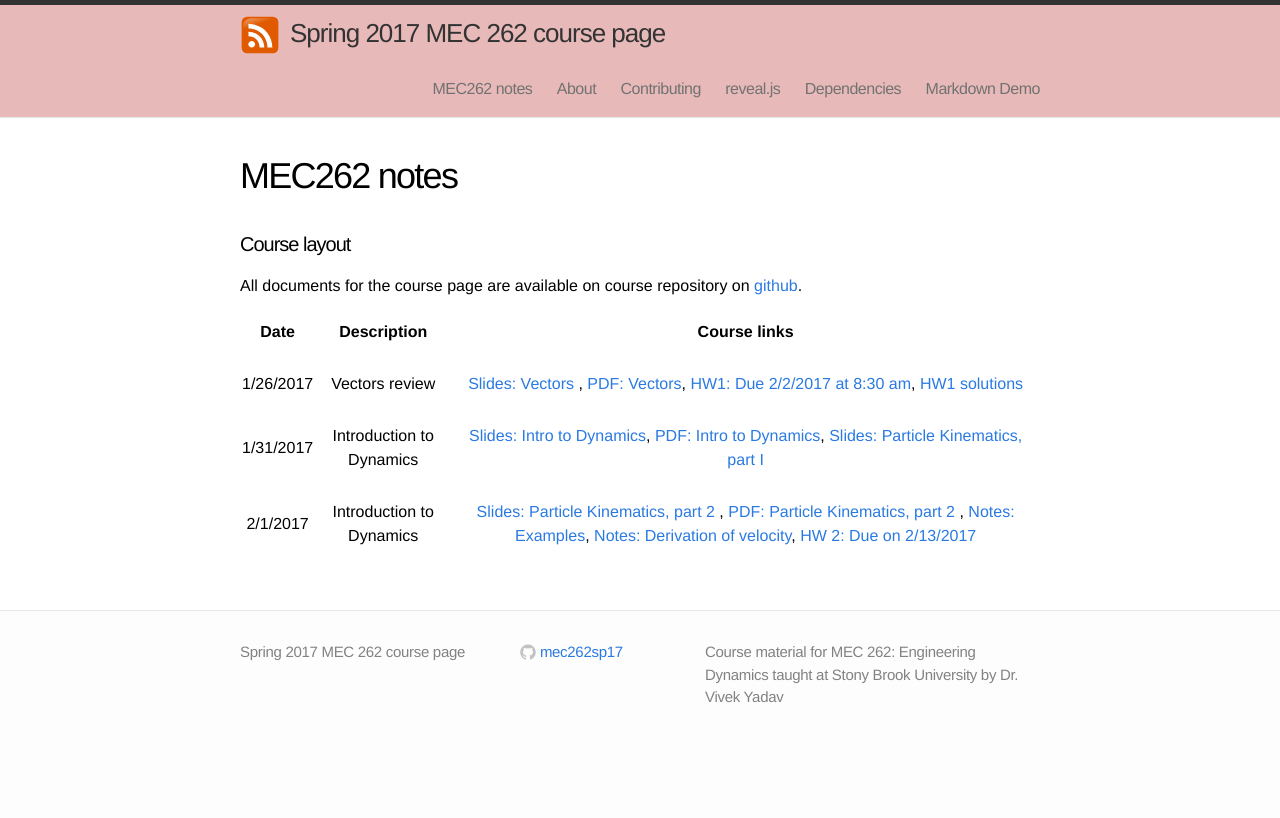
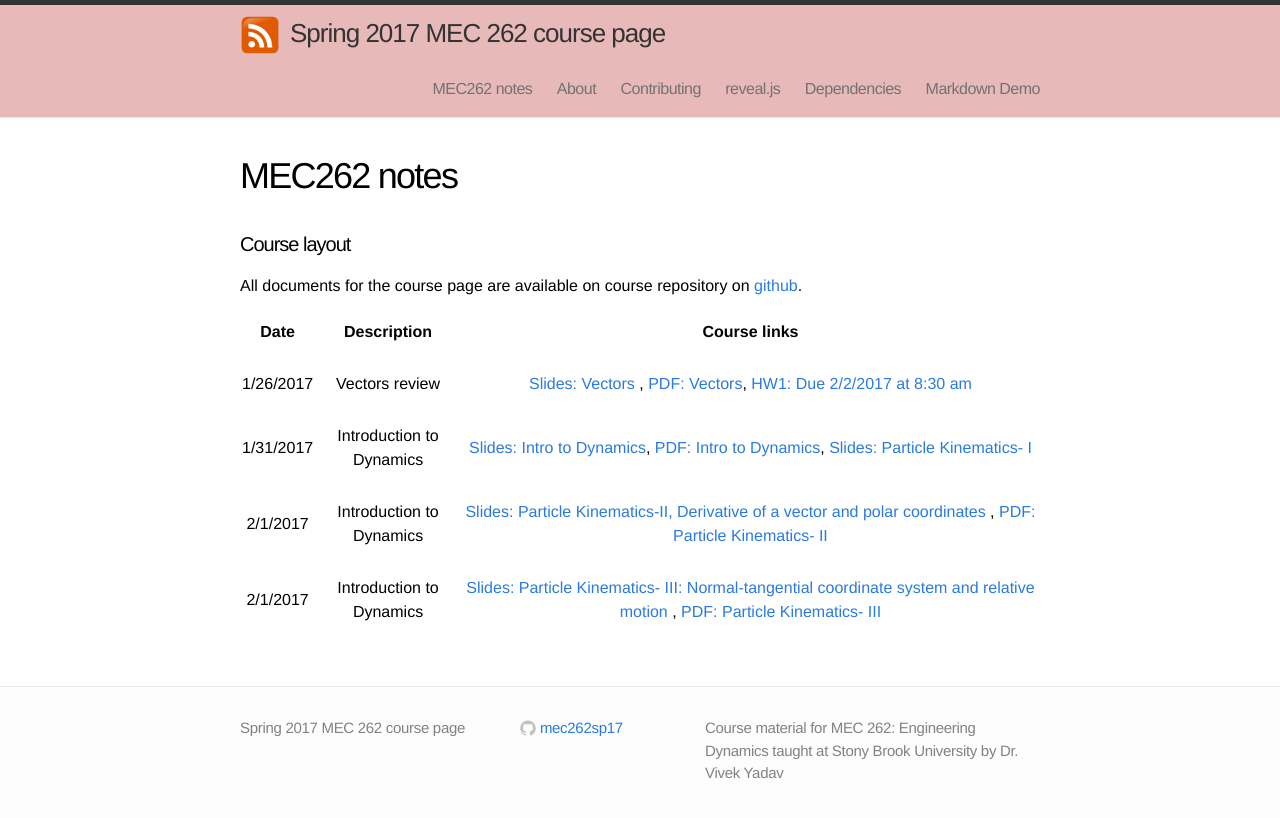
Before and after one commit to mec262sp17/mec262sp17.github.io, a Jekyll site: the page built from Course_materials.md, in a window 1280 px wide. Shown: the top 818 px of the page. Built offline with Jekyll 4.4.1, drawn with Linux system fonts in a browser that asks for light colours.

Commit message:
added course materials

```diff
--- a/Course_materials.md
+++ b/Course_materials.md
@@ -15,8 +15,10 @@ All documents for the course page are available on course repository on [github]
 | Date     | Description | Course links |
 | :----------: | :--------------------------------------: | :--------: |
 | | | |
-|       1/26/2017    |   Vectors review | [Slides: Vectors](https://mec262sp17.github.io/Presentations/Review_vectors.html#/) , [PDF: Vectors](https://mec262sp17.github.io/Presentations/Review_vectors.pdf), [HW1: Due 2/2/2017 at 8:30 am](https://mec262sp17.github.io/Homework2017/MEC262_HW1_DueFeb22017.pdf), [HW1 solutions](https://mec262sp17.github.io/Homework2017/HW1_Solutions_MEC262.pdf)        |
+|       1/26/2017    |   Vectors review | [Slides: Vectors](https://mec262sp17.github.io/Presentations/Review_vectors.html#/) , [PDF: Vectors](https://mec262sp17.github.io/Presentations/Review_vectors.pdf), [HW1: Due 2/2/2017 at 8:30 am](https://mec262sp17.github.io/Homework2017/MEC262_HW1_DueFeb22017.pdf)        |
 | | | |
-|       1/31/2017    |    Introduction to Dynamics |  [Slides: Intro to Dynamics](https://mec262sp17.github.io/Presentations/Ch1_Intro_to_Dynamics.html#/), [PDF: Intro to Dynamics](https://mec262sp17.github.io/Presentations/Ch1_Intro_to_Dynamics.pdf), [Slides: Particle Kinematics, part I](https://mec262sp17.github.io/Presentations/Ch2_Particle_Kinematics.html#/)          |
+|       1/31/2017    |    Introduction to Dynamics |  [Slides: Intro to Dynamics](https://mec262sp17.github.io/Presentations/Ch1_Intro_to_Dynamics.html#/), [PDF: Intro to Dynamics](https://mec262sp17.github.io/Presentations/Ch1_Intro_to_Dynamics.pdf), [Slides: Particle Kinematics- I](https://mec262sp17.github.io/Presentations/Ch2_Particle_Kinematics.html#/)          |
 | | | |
-|       2/1/2017    |    Introduction to Dynamics |  [Slides: Particle Kinematics, part 2](https://mec262sp17.github.io/Presentations/Ch2_Particle_Kinematics_2.html#/)   , [PDF: Particle Kinematics, part 2](https://mec262sp17.github.io/Presentations/Ch2_Particle_Kinematics_2.pdf)  , [Notes: Examples](https://mec262sp17.github.io/Notes/examples_212017_mec262.pdf), [Notes: Derivation of velocity](https://mec262sp17.github.io/Notes/derivation_WXR.pdf), [HW 2: Due on 2/13/2017](https://mec262sp17.github.io/Homework2017/HW2_MEC262_Sp17.pdf)      |
+|       2/1/2017    |    Introduction to Dynamics |  [Slides: Particle Kinematics-II, Derivative of a vector and polar coordinates](https://mec262sp17.github.io/Presentations/Ch2_Particle_Kinematics_2.html#/)   , [PDF: Particle Kinematics- II](https://mec262sp17.github.io/Presentations/Ch2_Particle_Kinematics_2.pdf)        |
+| | | |
+|       2/1/2017    |    Introduction to Dynamics |  [Slides: Particle Kinematics- III: Normal-tangential coordinate system and relative motion](https://mec262sp17.github.io/Presentations/Ch2_Particle_Kinematics_3.html#/)   , [PDF: Particle Kinematics- III](https://mec262sp17.github.io/Presentations/Ch2_Particle_Kinematics_3.pdf)        |
```
